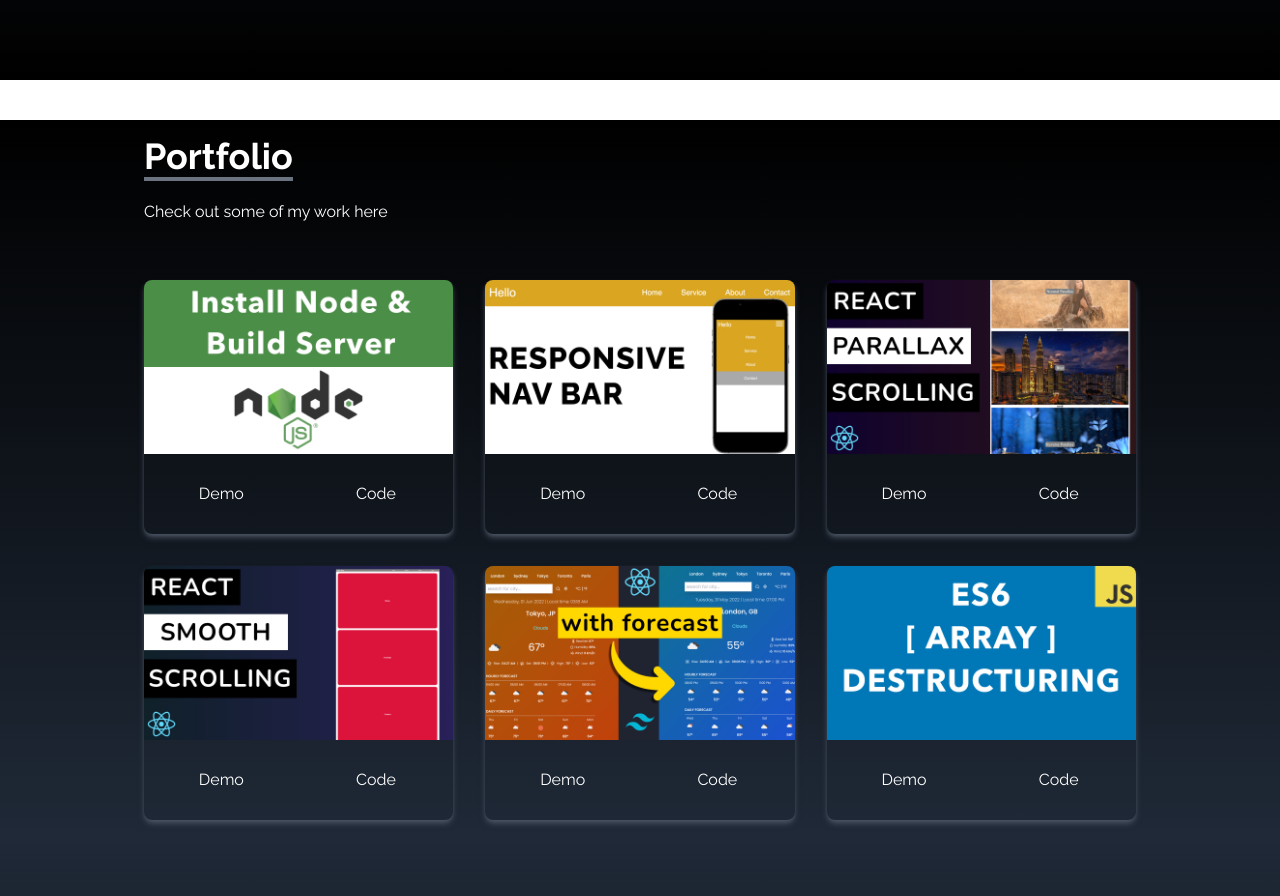
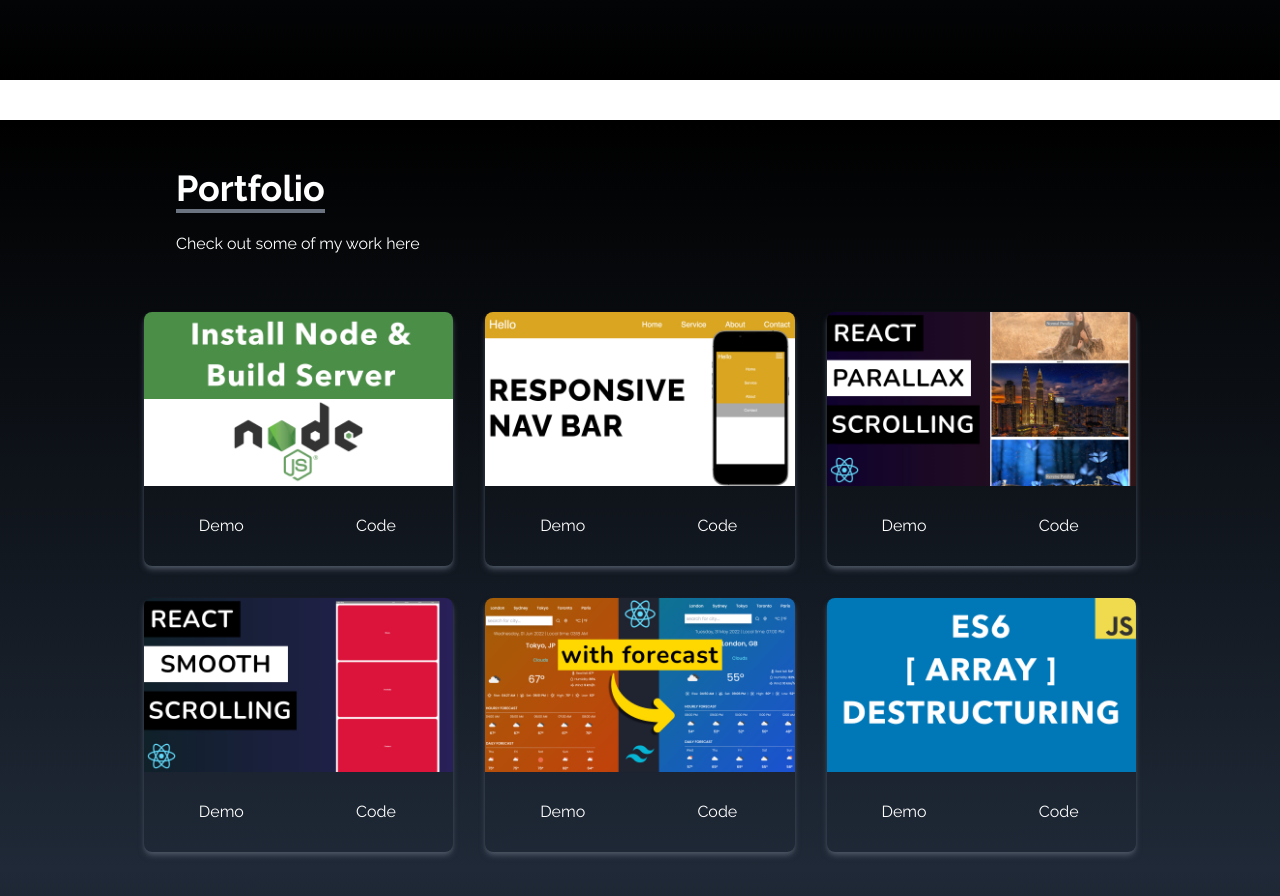
Before and after one commit to skalulu/my-portfolio, a React (Create React App) app: page / in a window 1280 px wide. Shown: the part 1520-2416 px from the top of the page. Built offline with nearby package versions, Linux system fonts and the light colour scheme; the HTML template or start-up script is replaced by a standard one.

Commit message:
margin corrected again

```diff
--- a/src/component/Portfolio.jsx
+++ b/src/component/Portfolio.jsx
@@ -37,7 +37,7 @@ const Portfolio = () => {
     return (
     <div name='portfolio' className='bg-gradient-to-b from-black to-gray-800 w-full text-white md:h-full'>
         <div className='max-w-screen-lg p-4 mt-10 mx-auto flex flex-col justify-center w-full h-full'>
-            <div className='pb-8'>
+            <div className='p-8'>
                 <p className='text-4xl font-bold inline border-b-4 border-gray-500'>Portfolio</p>
                 <p className='py-6'>Check out some of my work here</p>
             </div>
```
